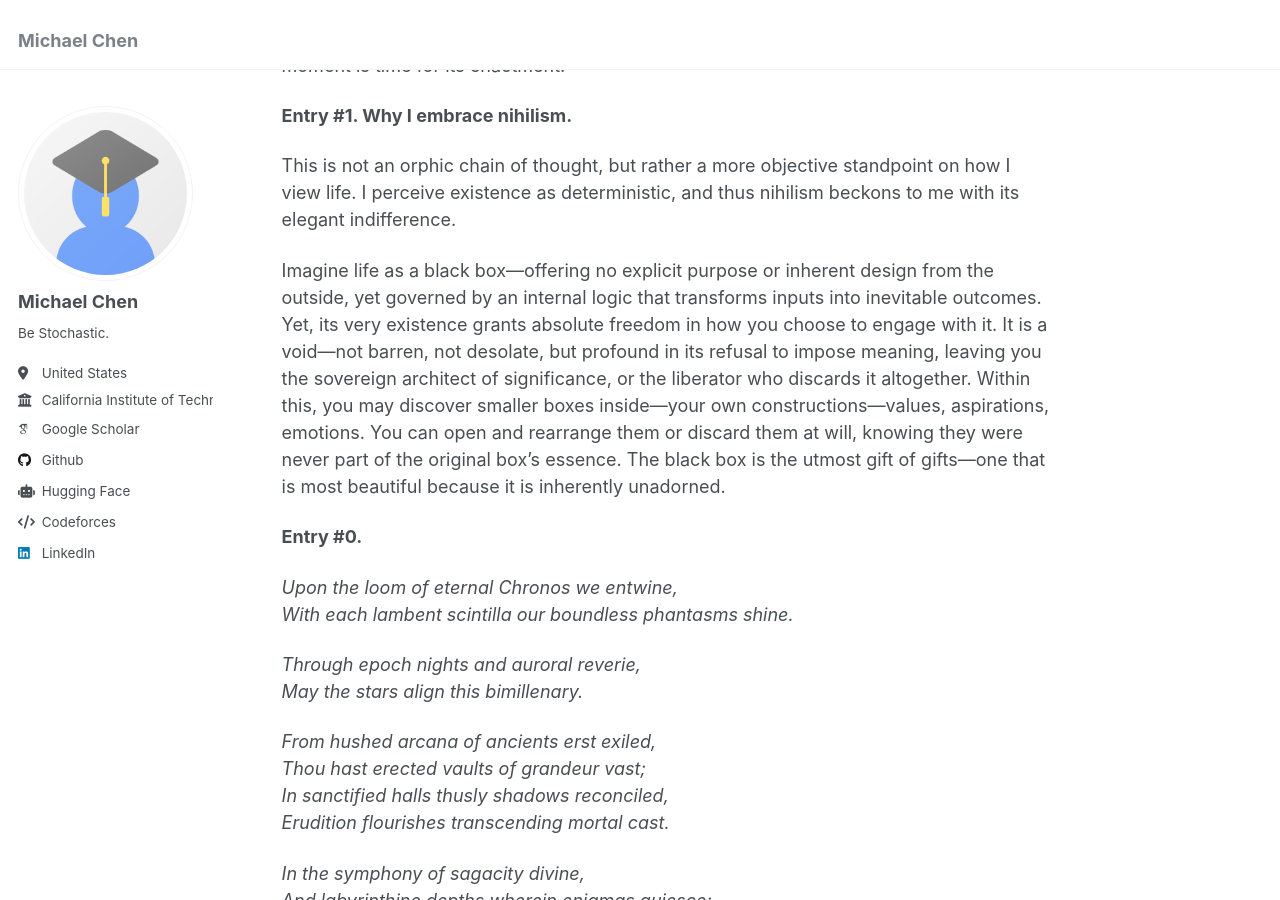
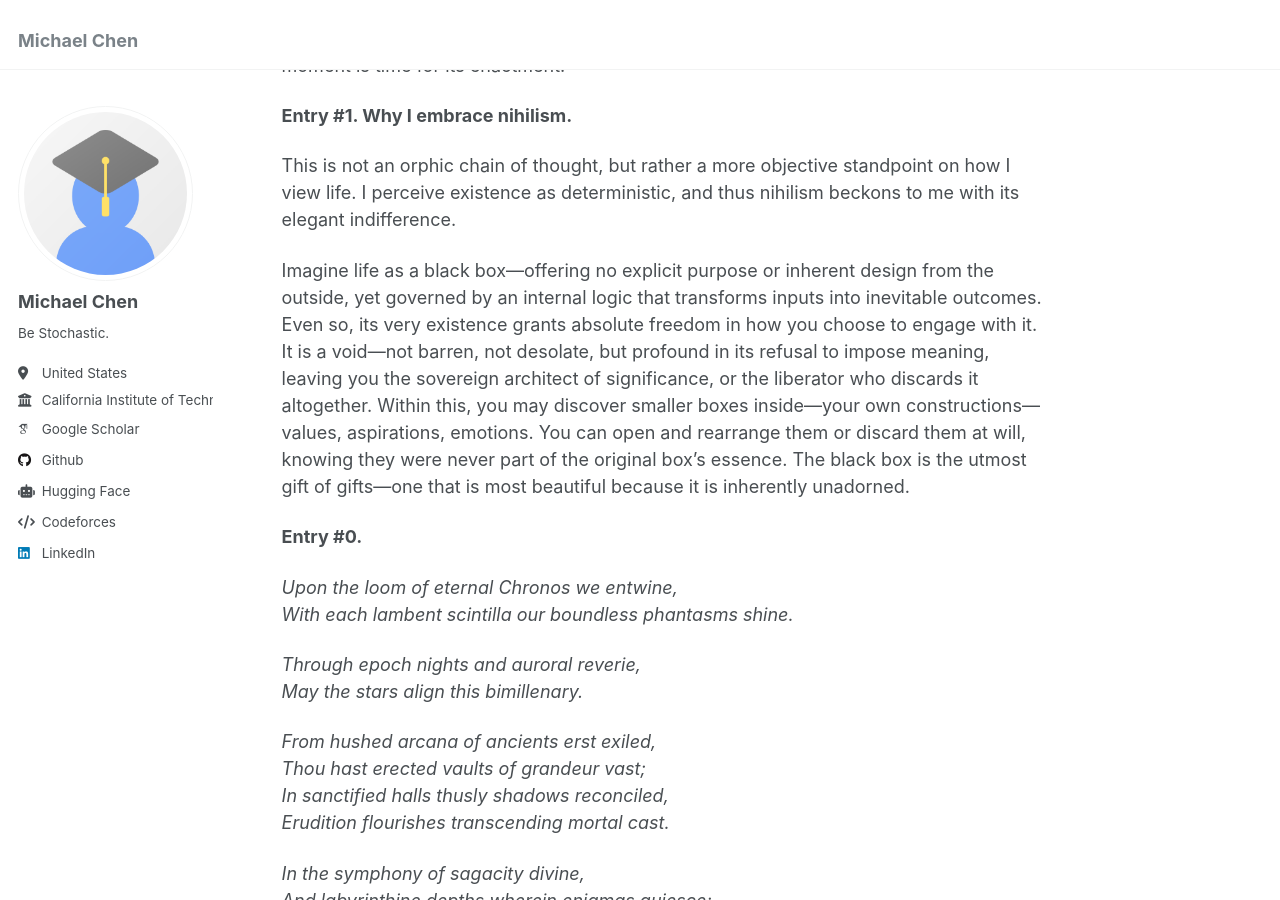
Before and after one commit to math-ysics/math-ysics.github.io, a Jekyll site: the page built from _pages/stochastic.md, in a window 1280 px wide and 900 px high, scrolled down 1010 px. Built offline with Jekyll 4.4.1, drawn with Linux system fonts in a browser that asks for light colours; some web fonts are replaced.

Commit message:
Update stochastic.md

```diff
--- a/_pages/stochastic.md
+++ b/_pages/stochastic.md
@@ -40,7 +40,7 @@ I find it a matter of scarce interest, and thus I refrain from its mention unles
 
 This is not an orphic chain of thought, but rather a more objective standpoint on how I view life. I perceive existence as deterministic, and thus nihilism beckons to me with its elegant indifference.
 
-Imagine life as a black box—offering no explicit purpose or inherent design from the outside, yet governed by an internal logic that transforms inputs into inevitable outcomes. Yet, its very existence grants absolute freedom in how you choose to engage with it. It is a void—not barren, not desolate, but profound in its refusal to impose meaning, leaving you the sovereign architect of significance, or the liberator who discards it altogether. Within this, you may discover smaller boxes inside—your own constructions—values, aspirations, emotions. You can open and rearrange them or discard them at will, knowing they were never part of the original box’s essence. The black box is the utmost gift of gifts—one that is most beautiful because it is inherently unadorned.
+Imagine life as a black box—offering no explicit purpose or inherent design from the outside, yet governed by an internal logic that transforms inputs into inevitable outcomes. Even so, its very existence grants absolute freedom in how you choose to engage with it. It is a void—not barren, not desolate, but profound in its refusal to impose meaning, leaving you the sovereign architect of significance, or the liberator who discards it altogether. Within this, you may discover smaller boxes inside—your own constructions—values, aspirations, emotions. You can open and rearrange them or discard them at will, knowing they were never part of the original box’s essence. The black box is the utmost gift of gifts—one that is most beautiful because it is inherently unadorned.
 
 **Entry #0.**
 
```
